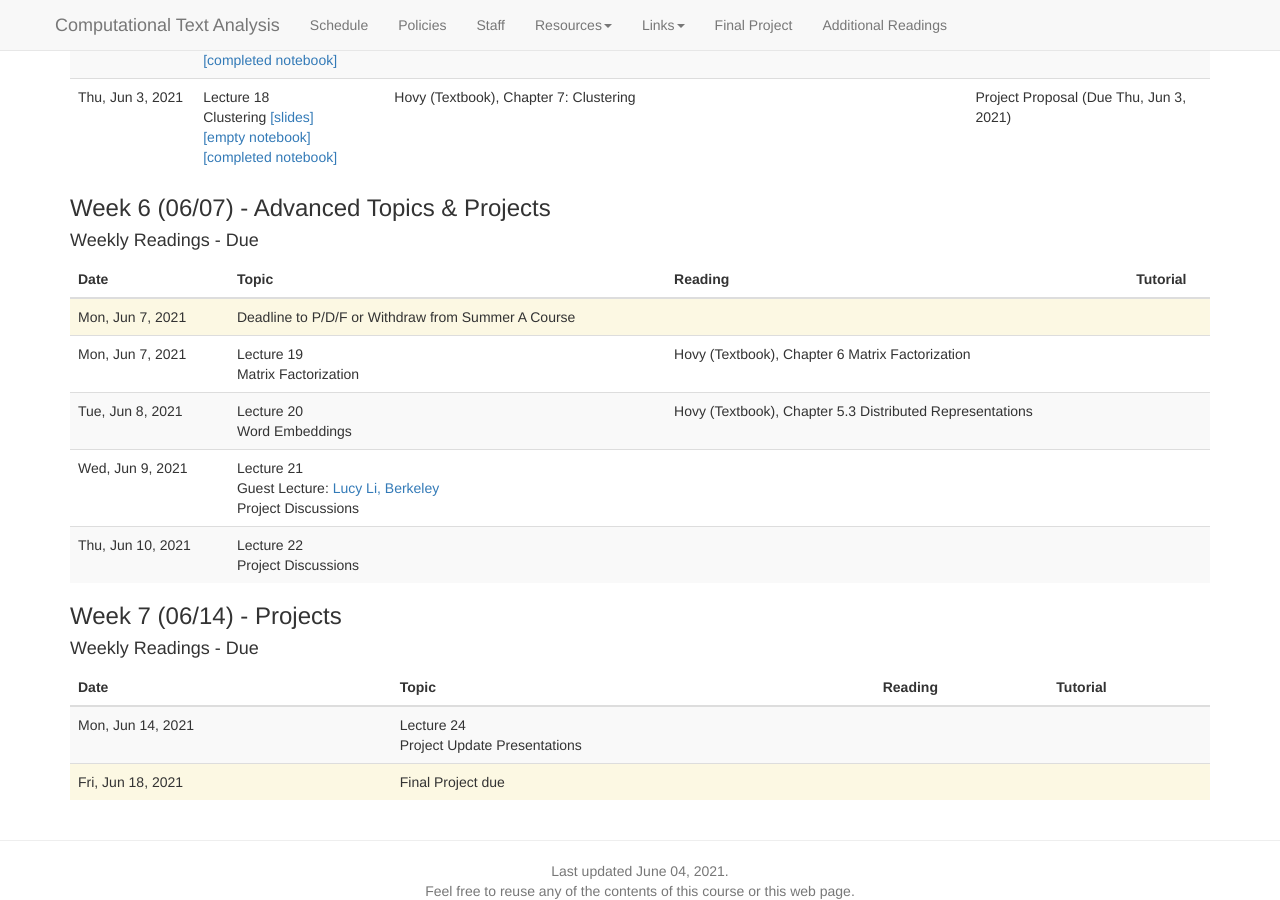
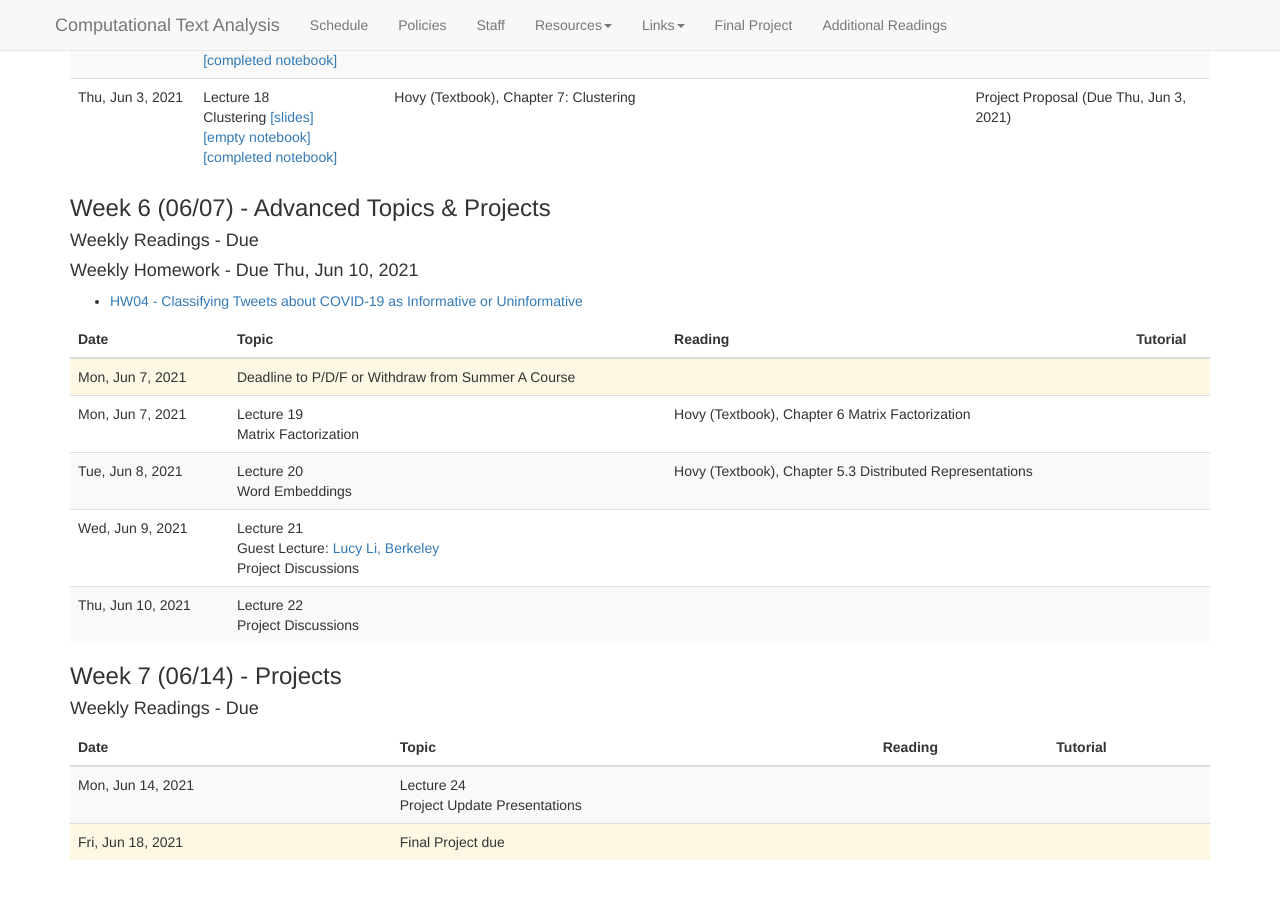
Before and after one commit to BC-COMS-2710/BC-COMS-2710.github.io, a Jekyll site: the page built from schedule.md, in a window 1280 px wide and 900 px high, scrolled down 3203 px. Built offline with Jekyll 4.4.1, drawn with Linux system fonts in a browser that asks for light colours; nearby versions of some CDN libraries.

Commit message:
schedule: HW04

```diff
--- a/_data/schedule.yaml
+++ b/_data/schedule.yaml
@@ -413,6 +413,9 @@
           title: Project Proposal
 -
   name: "Week 6 (06/07) - Advanced Topics & Projects"
+  homework_title: "HW04 - Classifying Tweets about COVID-19 as Informative or Uninformative"
+  homework_deadline: 2021-06-10
+  homework_url: https://coms2710.columbiajupyter2.org/hub/user-redirect/git-pull?repo=https%3A%2F%2Fgithub.com%2FBC-COMS-2710%2Fsummer21-material&urlpath=lab%2Ftree%2Fsummer21-material%2Fhomeworks%2FHW04%2FHW04.ipynb&branch=master
   lectures:
     -
       date: 2021-06-07
```
